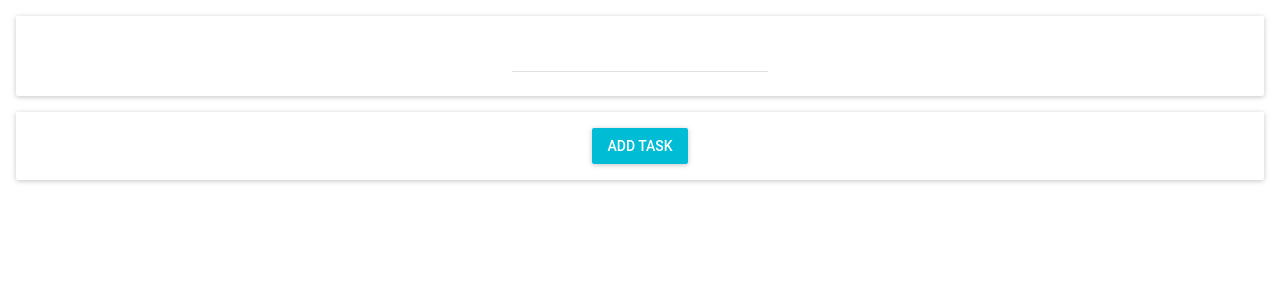
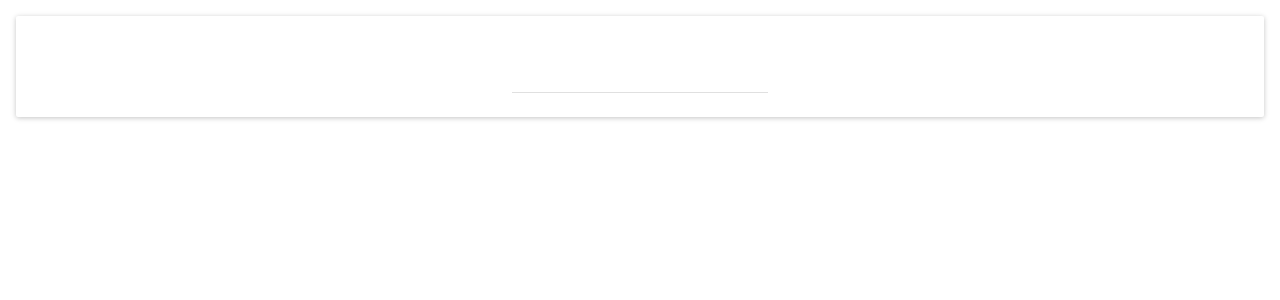
Before and after one commit to Bartewicz/redux-basics, a React (Create React App) app: page / in a window 1280 px wide. Shown: the top 300 px of the page. Built offline with nearby package versions, Linux system fonts and the light colour scheme.

Commit message:
Add component Header that displays text through store on typing

```diff
--- a/src/App.js
+++ b/src/App.js
@@ -1,11 +1,11 @@
 import React from 'react'
-import ToDo from './components/ToDo';
+import Header from './components/Header'
 
 class App extends React.Component {
   render() {
     return (
       <div>
-        <ToDo />
+        <Header />
       </div>
     )
   }
--- /dev/null
+++ b/src/components/Header.js
@@ -0,0 +1,36 @@
+import React from 'react'
+// React-Redux
+import { connect } from 'react-redux'
+// Material-ui
+import PaperRefined from '../UI/PaperRefined'
+import { TextField } from 'material-ui'
+// Reducer
+import { textChangeHandler } from '../state/header'
+
+const style = {
+  center: {
+    textAlign: 'center',
+  }
+}
+
+const Header = (props) => (
+  <div>
+    <PaperRefined style={style.center}>
+      <h1>{props.text}</h1>
+      <TextField
+        name={'new-task'}
+        onChange={props.onTextChangeHandler}
+        value={props.text}
+      />
+    </PaperRefined>
+  </div>
+)
+
+export default connect(
+  state => ({
+    text: state.header
+  }),
+  dispatch => ({
+    onTextChangeHandler: (event, value) => dispatch(textChangeHandler(value))
+  })
+)(Header)
--- /dev/null
+++ b/src/state/header.js
@@ -0,0 +1,18 @@
+// Actions types
+const TEXT_CHANGE = 'header/TEXT_CHANGE'
+
+// Actions creators
+// This are functions that call for each Action
+export const textChangeHandler = (text) => ({ type: TEXT_CHANGE, text })
+
+// Initial state - state is empty by default
+const initialState = ''
+
+export default (state = initialState, action) => {
+  switch (action.type) {
+    case TEXT_CHANGE:
+      return state = action.text
+    default:
+      return state
+  }
+}
```
Also changed, not shown: src/store.js (+5 -3 lines).
